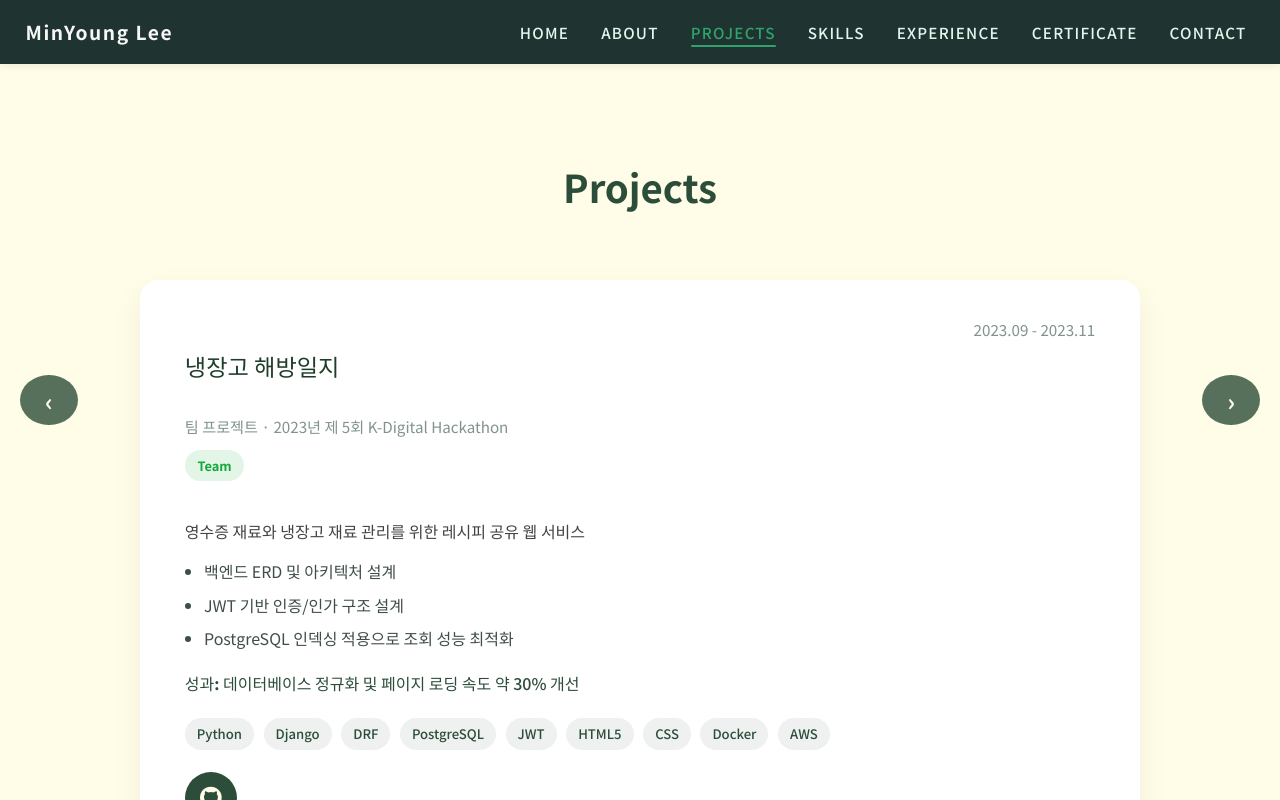
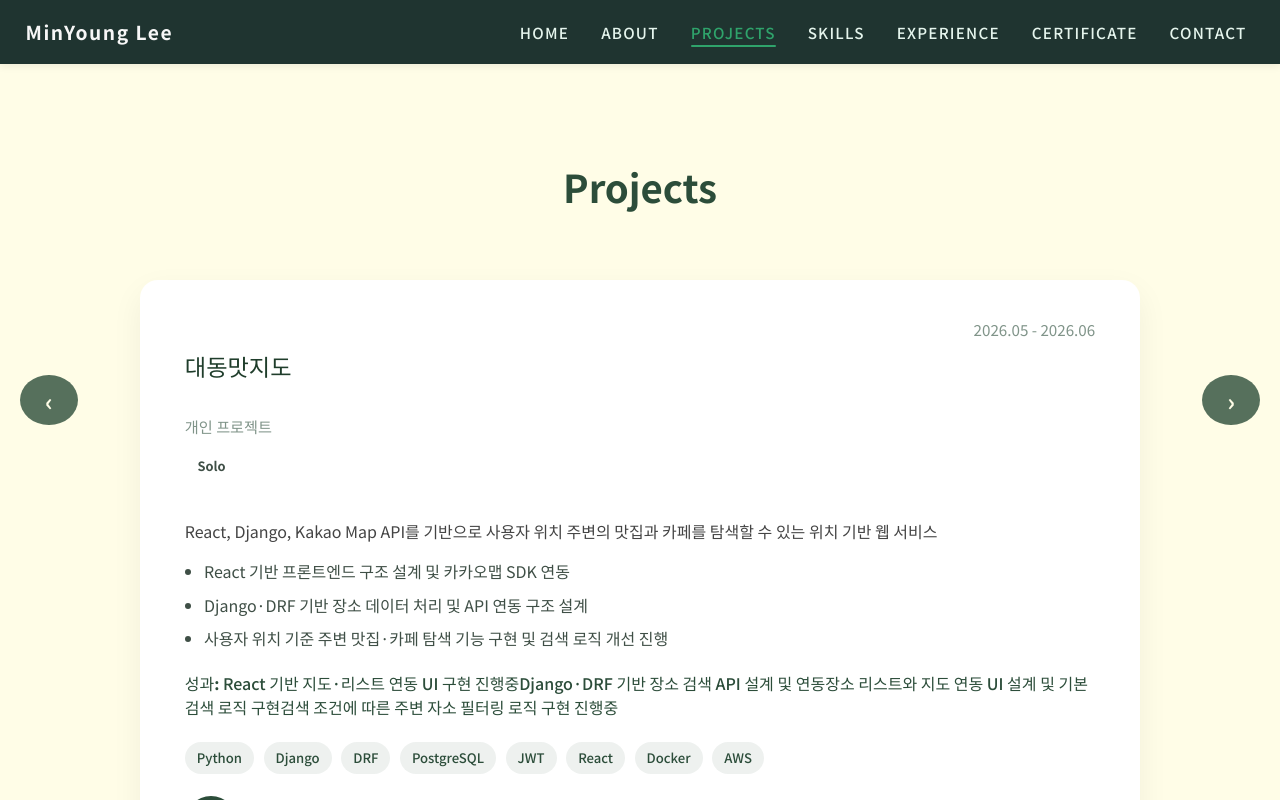
Before and after one commit to minyoung0303/minyoung.github.io, a React (Vite) app: page / in a window 1280 px wide. Both pictures are taken after a click on the item "PROJECTS". Shown: the top 800 px of the page. Built offline with nearby package versions, Linux system fonts and the light colour scheme.

Commit message:
[feat] Expereince.css description 수정

```diff
--- a/src/components/Experience.jsx
+++ b/src/components/Experience.jsx
@@ -16,13 +16,15 @@ const experiences = [
         '   - 데이터 공유 속도 10초 → 2초 단축, 업무 효율 및 시스템 활용도 향상',
       '협업 및 운영 환경 경험',
         '   - 주간 스탠드업 회의 및 이슈 트래킹 도구(Notion 등)을 활용한 태스크 관리 경험',
-        '   - Git 활용 및 PR 리뷰 기반 개발 프로세스 경험'
+        '   - Git 활용 및 PR 리뷰 기반 개발 프로세스 경험',
     ],
     tech: [
       'Python',
       'Django',
       'Django Admin',
-      'MariaDB (RDS)',
+      'React',
+      'JQuery',
+      'MariaDB',
       'AWS ECS',
       'Docker',
       'Slack Webhook',
--- a/src/components/Projects.jsx
+++ b/src/components/Projects.jsx
@@ -7,6 +7,28 @@ function Projects() {
   const modalRef = useRef(null);
 
   const projects = [
+        {
+      title: '대동맛지도',
+      subtitle: '개인 프로젝트',
+      period: '2026.05 - 2026.06',
+      type: 'Solo',
+      summary: 'React, Django, Kakao Map API를 기반으로 사용자 위치 주변의 맛집과 카페를 탐색할 수 있는 위치 기반 웹 서비스',
+      role: [
+        'React 기반 프론트엔드 구조 설계 및 카카오맵 SDK 연동',
+        'Django·DRF 기반 장소 데이터 처리 및 API 연동 구조 설계',
+        '사용자 위치 기준 주변 맛집·카페 탐색 기능 구현 및 검색 로직 개선 진행',
+      ],
+      result: ['React 기반 지도·리스트 연동 UI 구현 진행중',
+              'Django·DRF 기반 장소 검색 API 설계 및 연동',
+              '장소 리스트와 지도 연동 UI 설계 및 기본 검색 로직 구현',
+              '검색 조건에 따른 주변 자소 필터링 로직 구현 진행중'
+            ],
+      tech: ['Python', 'Django', 'DRF', 'PostgreSQL', 'JWT', 'React', 'Docker', 'AWS'],
+      links: {
+              github: 'https://github.com/minyoung0303/daedong-matmap',
+              demo: null,
+            },
+    },
     {
       title: '냉장고 해방일지',
       subtitle: '팀 프로젝트 · 2023년 제 5회 K-Digital Hackathon',
```
